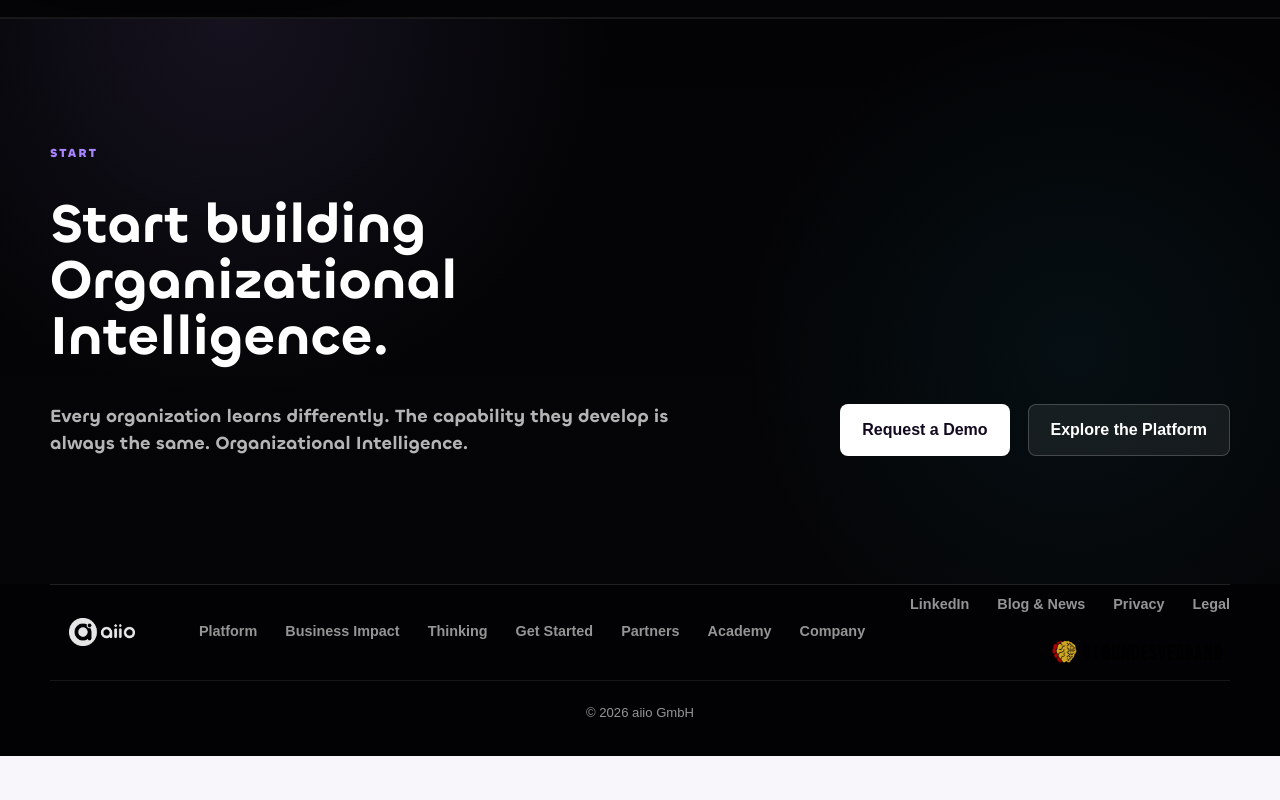
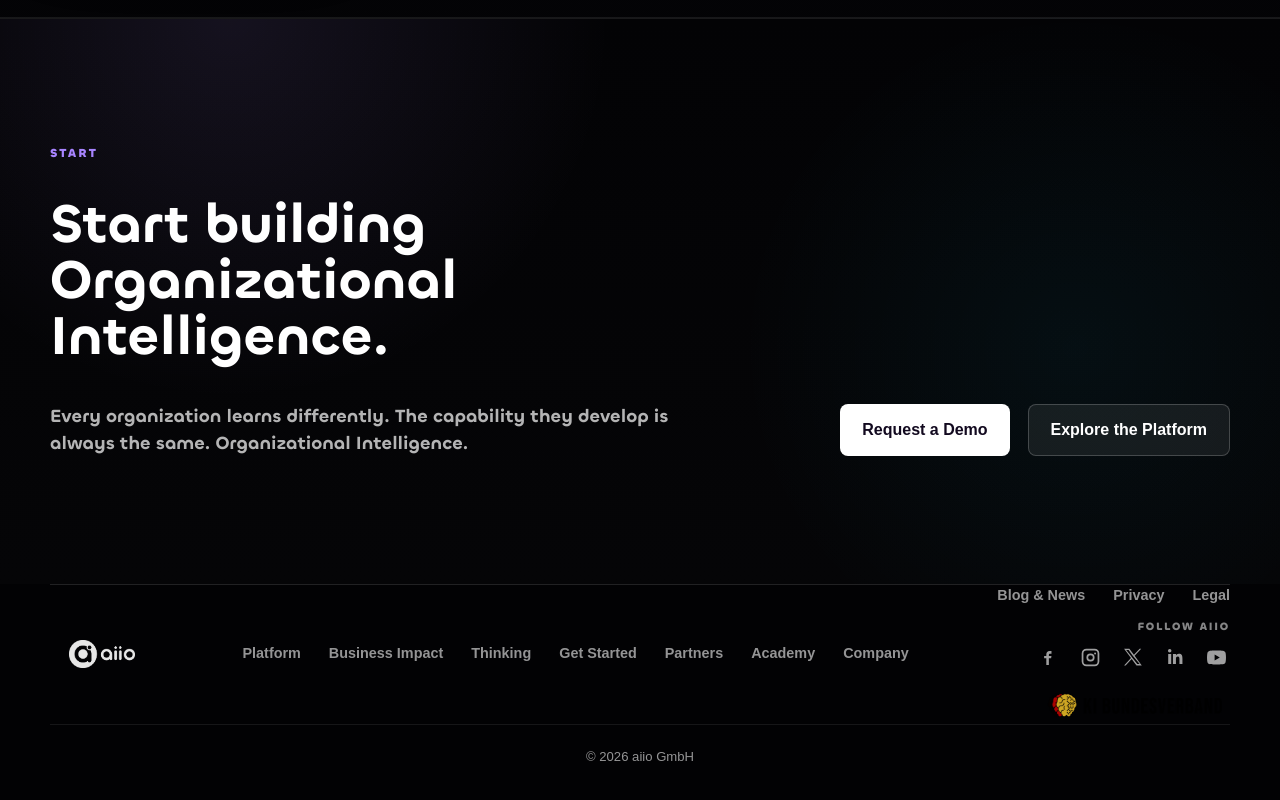
Before and after one commit to Puarg42/Branding-Page-aiio, a Next.js app: page /academy in a window 1280 px wide. Shown: the part 3642-4442 px from the top of the page. Before the commit the page ends 4398 px from the top, so only its background shows below. Built offline with nearby package versions, Linux system fonts and the light colour scheme; no server answers.

Commit message:
feat(footer): add official social media links

```diff
--- a/app/site-footer.tsx
+++ b/app/site-footer.tsx
@@ -4,6 +4,10 @@ import type { ReactNode } from "react";
 type FooterLink = {
   href: string;
   label: string;
+};
+
+type SocialLink = FooterLink & {
+  platform: "facebook" | "instagram" | "x" | "linkedin" | "youtube";
 };
 
 const footerNav: FooterLink[] = [
@@ -20,6 +24,34 @@ const legalLinks: FooterLink[] = [
   { href: "/blog", label: "Blog & News" },
   { href: "/datenschutz", label: "Privacy" },
   { href: "/impressum", label: "Legal" },
+];
+
+const socialLinks: SocialLink[] = [
+  {
+    href: "https://de-de.facebook.com/aiio.official/",
+    label: "Follow aiio on Facebook",
+    platform: "facebook",
+  },
+  {
+    href: "https://www.instagram.com/aiio_official/",
+    label: "Follow aiio on Instagram",
+    platform: "instagram",
+  },
+  {
+    href: "https://x.com/aiio_gmbh",
+    label: "Follow aiio on X",
+    platform: "x",
+  },
+  {
+    href: "https://www.linkedin.com/company/aiio-gmbh/",
+    label: "Follow aiio on LinkedIn",
+    platform: "linkedin",
+  },
+  {
+    href: "https://www.youtube.com/channel/UC3U8d_ByXWqbKR5xnHQHilg",
+    label: "Follow aiio on YouTube",
+    platform: "youtube",
+  },
 ];
 
 function isExternalLink(href: string) {
@@ -50,6 +82,55 @@ function SmartLink({
   );
 }
 
+function SocialIcon({ platform }: { platform: SocialLink["platform"] }) {
+  const commonProps = {
+    "aria-hidden": true,
+    className: "footer-social-icon",
+    fill: "currentColor",
+    focusable: false,
+    viewBox: "0 0 24 24",
+  } as const;
+
+  switch (platform) {
+    case "facebook":
+      return (
+        <svg {...commonProps}>
+          <path d="M15.12 8.04h-2.02c-.34 0-.72.45-.72 1.05v1.46h2.74l-.41 2.34h-2.33v7.02H9.72v-7.02H7.44v-2.34h2.28V8.78c0-1.98 1.37-3.59 3.33-3.59h2.07v2.85Z" />
+        </svg>
+      );
+    case "instagram":
+      return (
+        <svg {...commonProps}>
+          <path
+            d="M7.75 2.8h8.5A4.96 4.96 0 0 1 21.2 7.75v8.5a4.96 4.96 0 0 1-4.95 4.95h-8.5a4.96 4.96 0 0 1-4.95-4.95v-8.5A4.96 4.96 0 0 1 7.75 2.8Zm0 1.8a3.15 3.15 0 0 0-3.15 3.15v8.5a3.15 3.15 0 0 0 3.15 3.15h8.5a3.15 3.15 0 0 0 3.15-3.15v-8.5a3.15 3.15 0 0 0-3.15-3.15h-8.5Zm4.25 3.14a4.26 4.26 0 1 1 0 8.52 4.26 4.26 0 0 1 0-8.52Zm0 1.8a2.46 2.46 0 1 0 0 4.92 2.46 2.46 0 0 0 0-4.92Zm4.78-2.84a1.02 1.02 0 1 1 0 2.04 1.02 1.02 0 0 1 0-2.04Z"
+            fillRule="evenodd"
+          />
+        </svg>
+      );
+    case "x":
+      return (
+        <svg {...commonProps}>
+          <path d="M14.2 10.18 21.08 2.8h-1.63l-5.97 6.4-4.77-6.4H3.2l7.22 9.69-7.22 7.74h1.63l6.31-6.77 5.04 6.77h5.51l-7.49-10.05Zm-2.23 2.39-.73-1.02-5.82-7.33h2.51l4.69 6.35.73 1.02 6.13 7.31h-2.51l-5-6.33Z" />
+        </svg>
+      );
+    case "linkedin":
+      return (
+        <svg {...commonProps}>
+          <path d="M5.44 8.38h3.12v10.38H5.44V8.38Zm1.56-5.14a1.82 1.82 0 1 1 0 3.64 1.82 1.82 0 0 1 0-3.64Zm3.55 5.14h2.99v1.42h.04c.42-.79 1.44-1.62 2.96-1.62 3.16 0 3.74 2.08 3.74 4.79v5.79h-3.12v-5.13c0-1.23-.02-2.8-1.7-2.8-1.71 0-1.97 1.33-1.97 2.71v5.22h-3.12V8.38h.18Z" />
+        </svg>
+      );
+    case "youtube":
+      return (
+        <svg {...commonProps}>
+          <path
+            d="M21.45 7.05a2.7 2.7 0 0 0-1.9-1.92C17.87 4.68 12 4.68 12 4.68s-5.87 0-7.55.45a2.7 2.7 0 0 0-1.9 1.92A28.1 28.1 0 0 0 2.1 12c0 1.72.15 3.45.45 4.95a2.7 2.7 0 0 0 1.9 1.92c1.68.45 7.55.45 7.55.45s5.87 0 7.55-.45a2.7 2.7 0 0 0 1.9-1.92c.3-1.5.45-3.23.45-4.95s-.15-3.45-.45-4.95ZM10.03 15.18V8.82L15.45 12l-5.42 3.18Z"
+            fillRule="evenodd"
+          />
+        </svg>
+      );
+  }
+}
+
 export function SiteFooter() {
   return (
     <footer className="site-footer">
@@ -70,18 +151,28 @@ export function SiteFooter() {
 
           <div className="footer-legal-stack">
             <nav aria-label="Footer legal links" className="footer-legal-row">
-              <a
-                href="https://www.linkedin.com/company/aiio-gmbh/"
-                rel="noreferrer"
-                target="_blank"
-              >
-                LinkedIn
-              </a>
               {legalLinks.map((link) => (
                 <SmartLink href={link.href} key={link.href}>
                   {link.label}
                 </SmartLink>
               ))}
+            </nav>
+            <nav aria-label="Social media" className="footer-social-block">
+              <p>Follow aiio</p>
+              <div className="footer-social-links">
+                {socialLinks.map((link) => (
+                  <a
+                    aria-label={link.label}
+                    href={link.href}
+                    key={link.href}
+                    rel="noopener noreferrer"
+                    target="_blank"
+                    title={link.label}
+                  >
+                    <SocialIcon platform={link.platform} />
+                  </a>
+                ))}
+              </div>
             </nav>
             <img
               alt="KI Bundesverband"
```
Also changed, not shown: app/globals.css.
